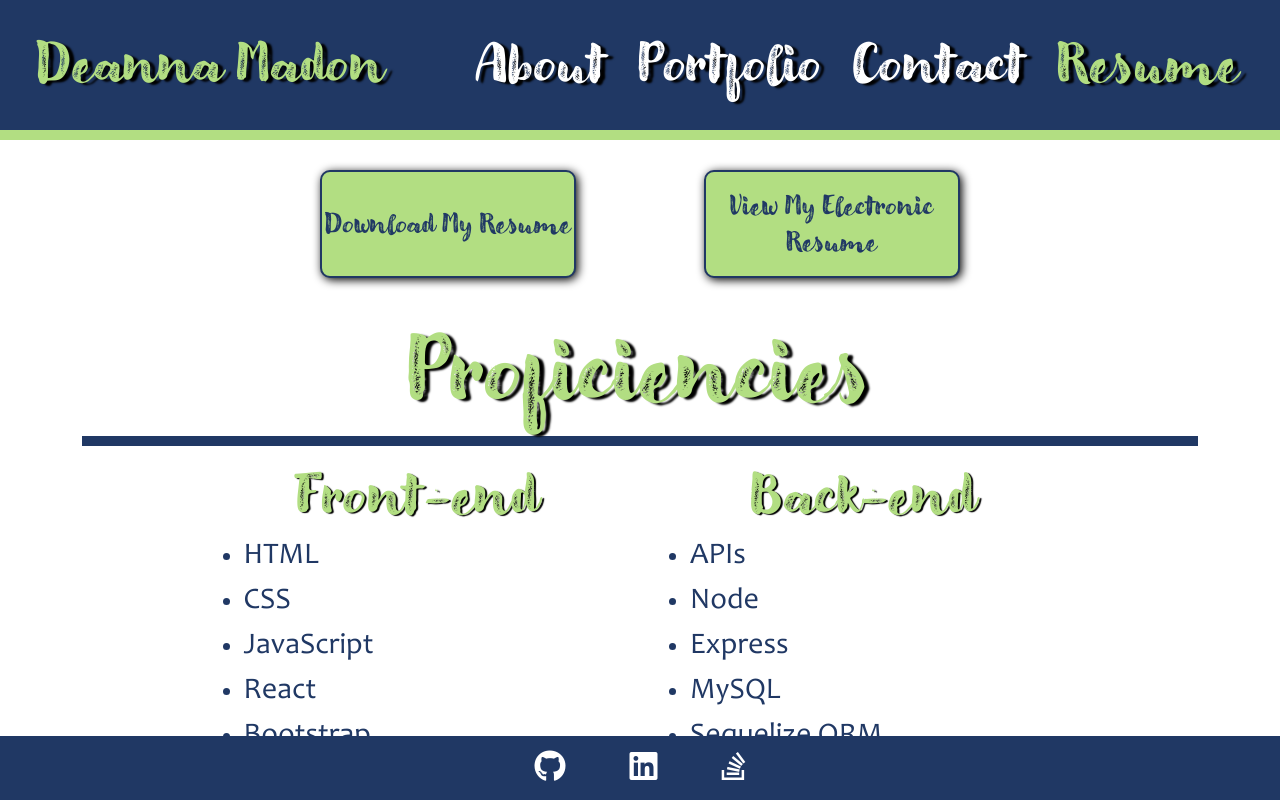
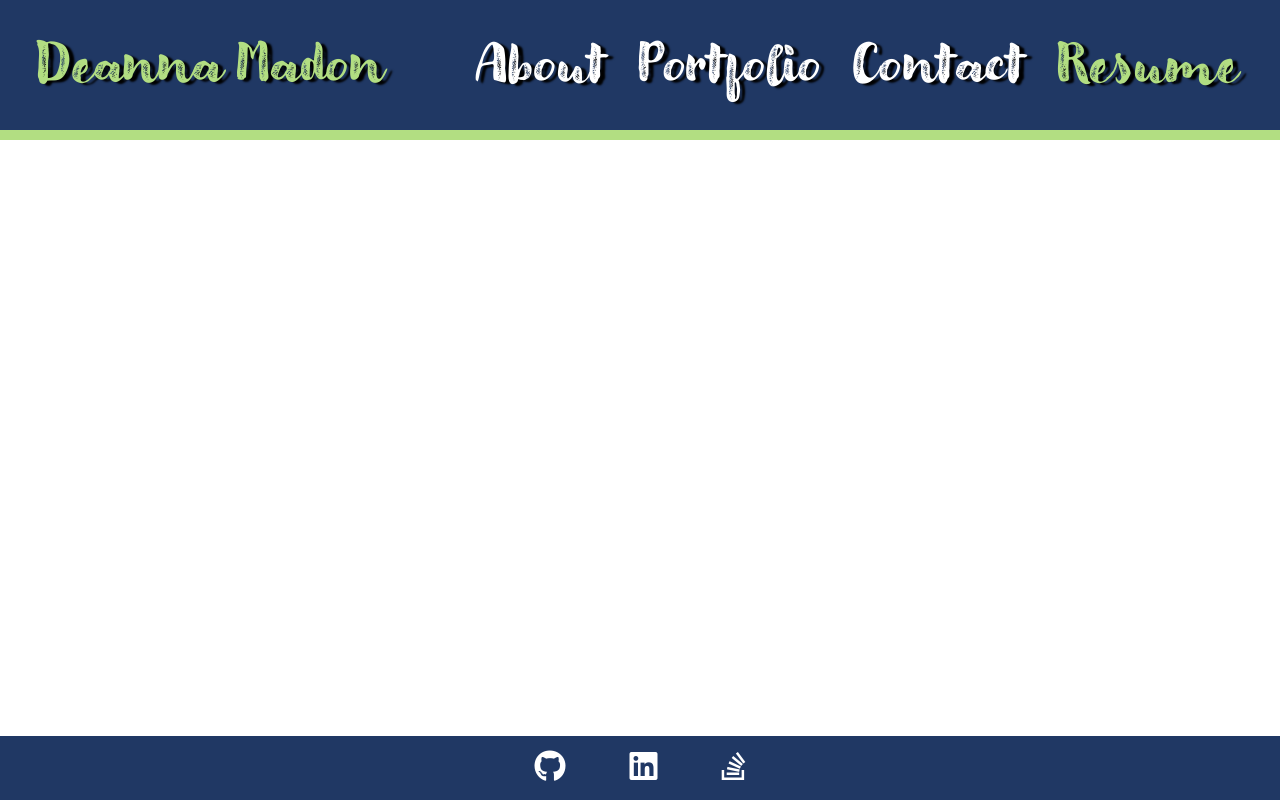
Before and after one commit to dmadon/dmadon-react-portfolio, a React (Create React App) app: page / in a window 1280 px wide. Both pictures are taken after a click on the item "Resume". Shown: the top 800 px of the page. Built offline with nearby package versions, Linux system fonts and the light colour scheme.

Commit message:
insert resume preview into resume page with iframe

```diff
--- a/package.json
+++ b/package.json
@@ -8,7 +8,6 @@
     "@testing-library/react": "^13.4.0",
     "@testing-library/user-event": "^13.5.0",
     "bootstrap": "^5.2.2",
-    "file-saver": "^2.0.5",
     "font-awesome": "^4.7.0",
     "framer-motion": "^7.5.3",
     "react": "^18.2.0",
--- a/src/components/Nav.js
+++ b/src/components/Nav.js
@@ -17,7 +17,6 @@ function Nav({currentPage, setCurrentPage, navOptions}){
                         <li className="mx-3">
                             <a  href={`#${option}`} className={`${currentPage === option && 'nav-active'} highlight`}
                                 onClick={() => {setCurrentPage(option)
-                                console.log(option)
                             }}>
                                 {option}
                             </a>
--- a/src/components/pages/Resume.js
+++ b/src/components/pages/Resume.js
@@ -1,15 +1,8 @@
 import React from "react";
-import { saveAs } from "file-saver";
 import pdfResume from '../../assets/Deanna_Madon_Resume_Electronic.pdf'
 import {motion} from 'framer-motion'
 
 function Resume(){
-    const saveFile = () => {
-        saveAs(
-            `${pdfResume}`,
-            "Deanna_Madon_Resume.pdf"
-        )
-    }
 
 
     const itemVariants = {
@@ -32,10 +25,15 @@ function Resume(){
 
         <div>
 
-            <div className="btn-container d-flex flex-row justify-content-between">
-                <button className="resumeBtn text-center" type="submit" onClick={saveFile}>Download My Resume</button>
+            <div className="resume-wrapper container d-flex flex-row justify-content-center">
+                <iframe id="resume-preview" src={pdfResume}></iframe>
+            </div>
+
+
+            {/* <div className="btn-container d-flex flex-row justify-content-between">
+                <a className="resumeBtn text-center" type="button" href={pdfResume} target="_blank">Open</a>
                 <a className="resumeBtn text-center" type="button" href="https://zety.com/profile/deanna-madon" target="_blank">View My Electronic Resume</a>
-            </div>
+            </div> */}
 
             <div className="container">
                 <h2 className="section-title text-center py-3">Proficiencies</h2>
--- a/src/index.css
+++ b/src/index.css
@@ -314,6 +314,16 @@ button:hover, .btn-container a:hover {
   width: 100%;
 }
 
+.resume-wrapper{
+  height: 75vh;
+  padding-top: 2rem;
+}
+
+#resume-preview{
+  width: 100%;
+}
+
+
 
 
 /*MEDIA QUERY FOR SCREEN SIZES 1279PX WIDE OR SMALLER*/
@@ -350,10 +360,12 @@ button:hover, .btn-container a:hover {
     text-align: left;
   }
 
-.contact-info-line h3, .contact-info-line a{
-    font-size: 2.25rem;
+  .contact-info-line h3, .contact-info-line a{
+      font-size: 2.25rem;
 
-}
+  }
+
+
 
 
 }
```
Also changed, not shown: 1 other file (tests, documents, lock files or other folders).
